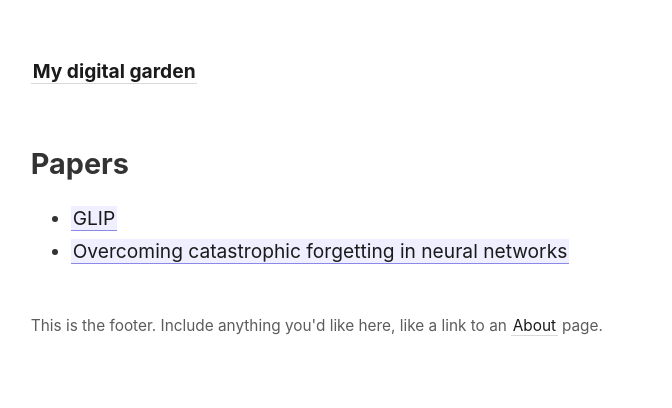
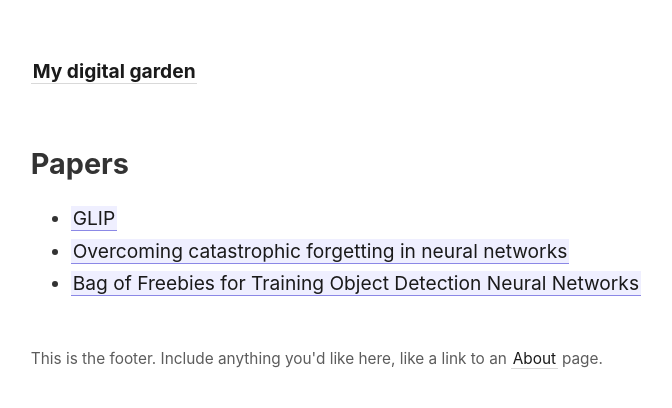
Before and after one commit to OZOOOOOH/digital-garden, a Jekyll site: the page built from _pages/paper.md, in a window 1280 px wide. Shown: the top 408 px of the page, without its empty margins (46-718 px from the left). Built offline with Jekyll 4.4.1, drawn with Linux system fonts in a browser that asks for light colours.

Commit message:
add: link new paper
Bag of Freebies for Training Object Detection Neural Networks

```diff
--- a/_pages/paper.md
+++ b/_pages/paper.md
@@ -8,3 +8,4 @@ permalink: /paper-review
 
 - [[GLIP]]
 - [[Overcoming catastrophic forgetting in neural networks]]
+- [[Bag of Freebies for Training Object Detection Neural Networks]]
```
Also changed, not shown: 2 other files.
